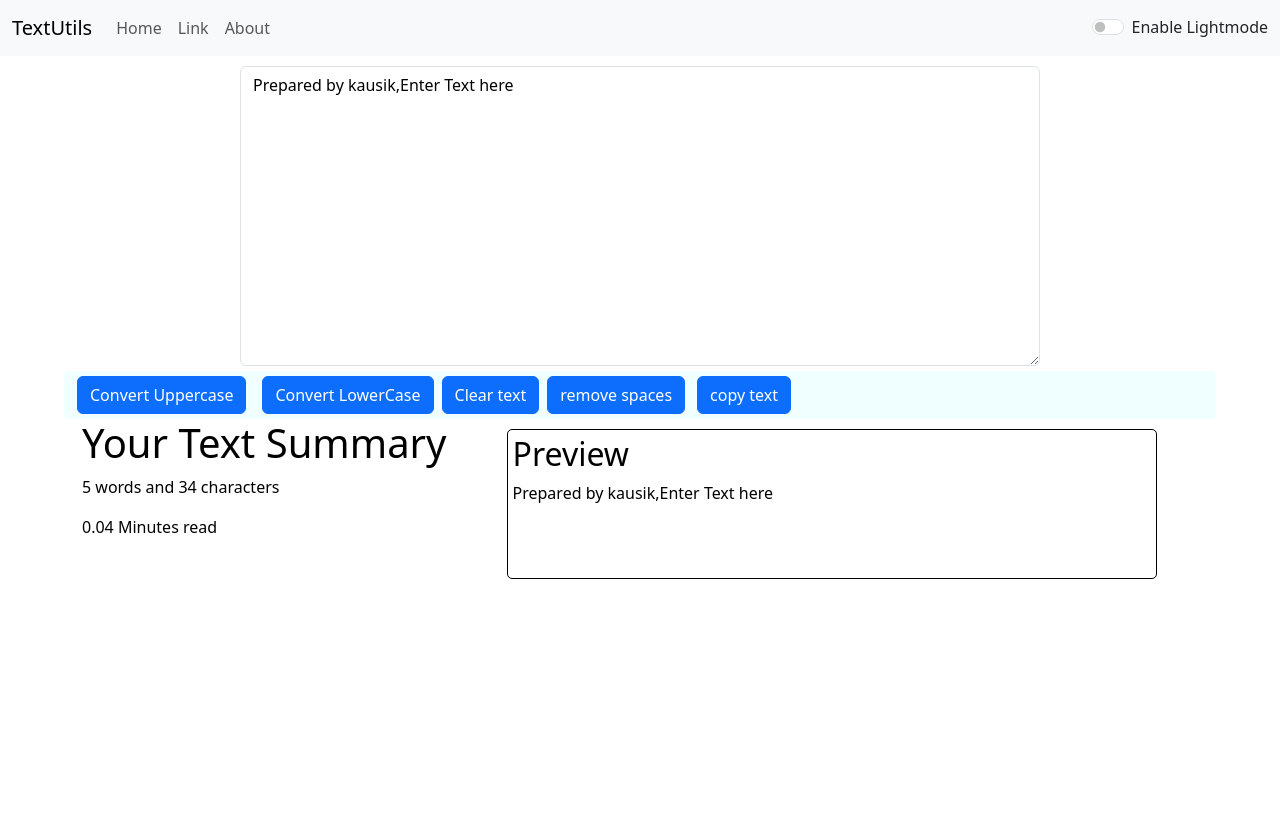
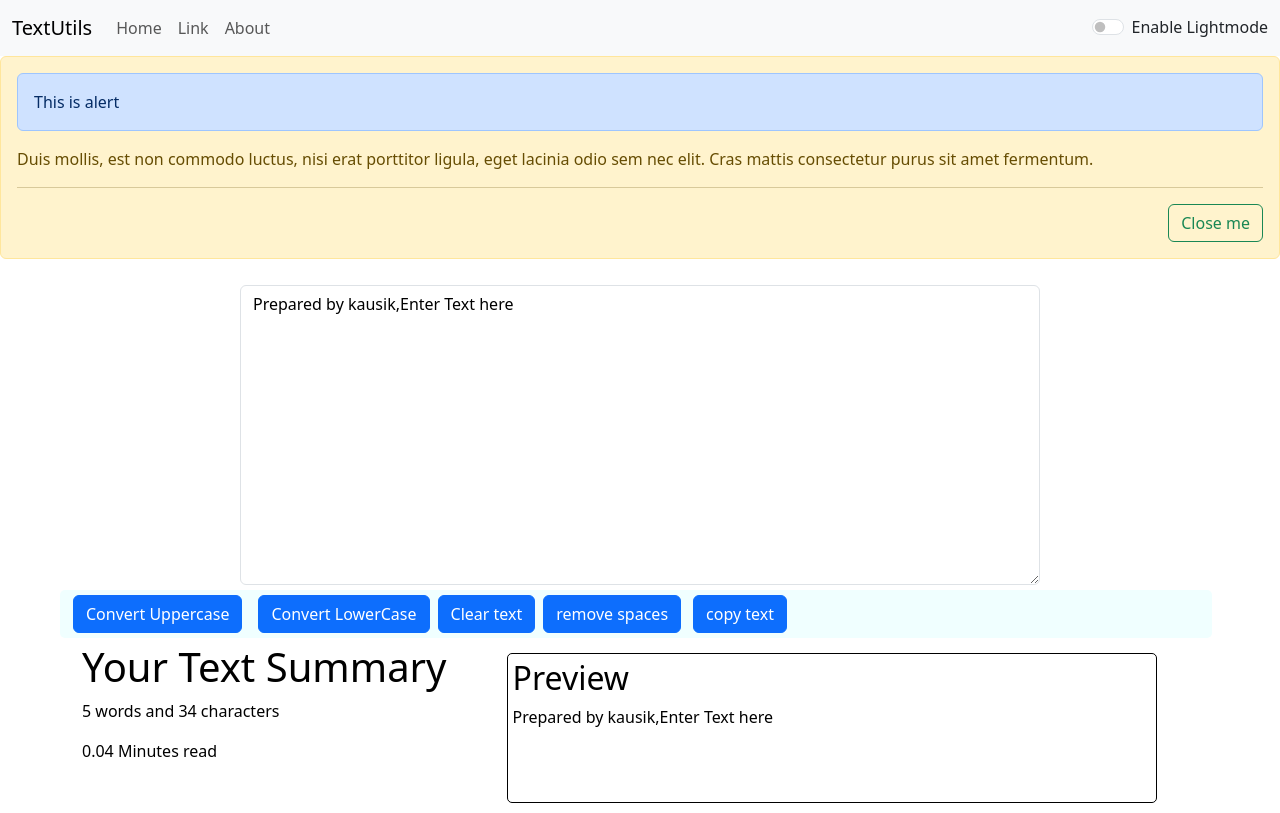
Before and after one commit to kausik11/textutils, a React (Create React App) app: page / in a window 1280 px wide. Built offline with nearby package versions, Linux system fonts and the light colour scheme.

Commit message:
add alert message for every operation

```diff
--- a/src/App.js
+++ b/src/App.js
@@ -4,6 +4,7 @@ import './App.css';
 import About from './Components/About';
 import Navbar from './Components/Navbar';
 import TextForm from './Components/TextForm';
+import Alert from './Components/Alert';
 
 function App() {
 
@@ -23,6 +24,7 @@ const toggleMode = ()=>{
   return (
   <>
   <Navbar title="TextUtils"  mode ={darkmode} toggle={toggleMode} text={text}/>
+  <Alert alert="This is alert" />
   <TextForm  mode ={darkmode}/>
   {/* <About /> */}
   </>
--- /dev/null
+++ b/src/Components/Alert.js
@@ -0,0 +1,35 @@
+import React from 'react'
+import Alert from 'react-bootstrap/Alert';
+import Button from 'react-bootstrap/Button';
+import { useState } from 'react';
+
+const Alert1 = (props) => {
+    const [show, setShow] = useState(true);
+
+    //  let mystyle = {
+    //     .Heading
+    //  }
+
+  return (
+    <>
+    <Alert show={show} variant="warning">
+        <Alert>{props.alert}</Alert>
+        <p>
+          Duis mollis, est non commodo luctus, nisi erat porttitor ligula, eget
+          lacinia odio sem nec elit. Cras mattis consectetur purus sit amet
+          fermentum.
+        </p>
+        <hr />
+        <div className="d-flex justify-content-end">
+          <Button onClick={() => setShow(false)} variant="outline-success">
+            Close me
+          </Button>
+        </div>
+      </Alert>
+
+      {!show && <Button style={{float: "right", margin:"5px"}} onClick={() => setShow(true)}>Show Alert</Button>}
+    </>
+  )
+}
+
+export default Alert1
--- a/src/Components/TextForm.js
+++ b/src/Components/TextForm.js
@@ -23,7 +23,7 @@ export default function TextForm(props) {
           onChange={ChangeHandeler}
         />
 
-      <div style={{margin:'auto',marginTop:'5px', backgroundColor:'#F0FFFF', padding:'5px', width:'90vw', borderRadius:'5px'}}>
+      <div style={{margin:'5px 60px', backgroundColor:'#F0FFFF', padding:'5px', width:'90vw', borderRadius:'5px'}}>
 
       <button className='btn btn-primary mx-2'onClick={()=>{
         let newText = text.toUpperCase();
```
